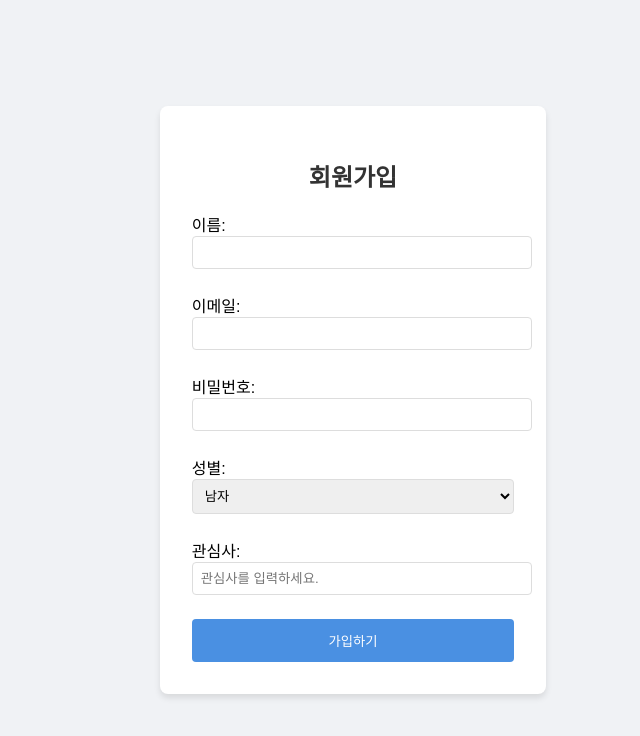
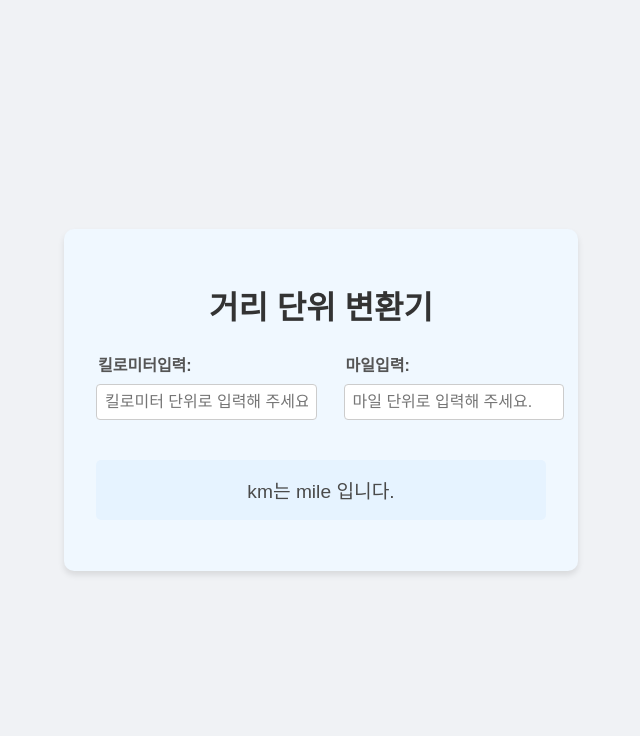
Before and after one commit to chakihwan/ReactProject2024, a React (Create React App) app: page / in a window 1280 px wide. Shown: the top 736 px of the page, without its empty margins (319-959 px from the left). Built offline with nearby package versions, Linux system fonts and the light colour scheme.

Commit message:
12장 부모컴포넌트 상태변수를 하위 컴포넌트에서 공유하는 방법

```diff
--- /dev/null
+++ b/src/chp12/BoilingVerdict.jsx
@@ -0,0 +1,10 @@
+import React from 'react';
+
+function BoilingVerdict(props) {
+    if (props.celsius >= 100){
+        return <p>물이 끓습니다.</p>;
+    }
+    return <p>물이 끓지 않습니다.</p>
+}
+
+export default BoilingVerdict;
--- /dev/null
+++ b/src/chp12/Calculator.jsx
@@ -0,0 +1,21 @@
+import React, {useState} from 'react';
+import BoilingVerdict from "./BoilingVerdict";
+
+function Calculator(props) {
+    const [temperature, setTemperature] = useState('');
+
+    const handleChange = (event) => {
+        setTemperature(event.target.value);
+    }
+
+    return (
+        <fieldset>
+            <legend>섭씨 온도를 입력하세요:</legend>
+            <input type ="text"
+                value={temperature}
+                onChange={handleChange}/>
+            <BoilingVerdict celsius={parseFloat(temperature)}/>
+        </fieldset>
+    );
+}
+export default Calculator;
--- /dev/null
+++ b/src/chp12/Calculator2.jsx
@@ -0,0 +1,12 @@
+import React from 'react';
+import TemperatureInput from "./TemperatureInput";
+
+function Calculator2(props) {
+    return (
+        <div>
+            <TemperatureInput scale = 'c'/>
+            <TemperatureInput scale = 'f'/>
+        </div>
+    );
+}
+export default Calculator2;
--- /dev/null
+++ b/src/chp12/Calculator3.jsx
@@ -0,0 +1,54 @@
+import React, {useState} from 'react';
+import TemperatureInput2 from "./TemperatureInput2";
+import BoilingVerdict from "./BoilingVerdict";
+
+// 화씨를 섭씨로 변경해서 반환
+function toCelsius(fahrenheit) {
+    return (fahrenheit - 32) * 5 / 9;
+}
+// 섭씨를 화씨로 변경해서 반환
+function toFahrenheit(celsius) {
+    return celsius * 9 / 5 + 32;
+}
+function tryConvert(temperature, convert){
+    const input = parseFloat(temperature);
+    if (Number.isNaN(input)) {
+        return '';
+    }
+    const output = convert(input);
+    const rounded = Math.round(output * 1000) / 1000;
+    return rounded.toString();
+}
+
+function Calculator3(props) {
+    const [temperature, setTemperature] = useState('');
+    const [scale, setScale] = useState('c');
+
+    const handleCelsiusChange = (temperature) => {
+        setTemperature(temperature);
+        setScale('c');
+    }
+    const handleFahrenheitChange = (temperature) => {
+        setTemperature(temperature);
+        setScale('f');
+    }
+    const celsius = scale === 'f' ? tryConvert(temperature, toCelsius) :
+        temperature;
+    const fahrenheit = scale === 'c' ? tryConvert(temperature, toFahrenheit) :
+        temperature;
+    return (
+        <div>
+            <TemperatureInput2
+                scale="c"
+                temperature={celsius}
+                onTemperatureChange={handleCelsiusChange}/>
+            <TemperatureInput2
+                scale="f"
+                temperature={fahrenheit}
+                onTemperatureChange={handleFahrenheitChange}/>
+            <BoilingVerdict
+                celsius={parseFloat(celsius)} />
+        </div>
+    );
+}
+export default Calculator3;
--- /dev/null
+++ b/src/chp12/TemperatureInput.jsx
@@ -0,0 +1,19 @@
+import React, {useState} from 'react';
+
+const scaleNames = {
+    c: '섭씨',
+    f: '화씨'
+};
+function TemperatureInput(props) {
+    const [temperature, setTemperature] = useState('');
+    const handleChange = (event) => {
+        setTemperature(event.target.value);
+    }
+    return (
+        <fieldset>
+            <legend>온도를 입력해 주세요.(단위:{scaleNames[props.scale]}):</legend>
+            <input type ="text" value={temperature} onChange={handleChange}/>
+        </fieldset>
+    )
+}
+export default TemperatureInput;
--- /dev/null
+++ b/src/chp12/TemperatureInput2.jsx
@@ -0,0 +1,20 @@
+import React from 'react';
+
+const scaleNames = {
+    c: '섭씨',
+    f: '화씨'
+};
+function TemperatureInput(props) {
+
+    const handleChange = (event) => {
+        props.onTemperatureChange(event.target.value);
+    }
+
+    return (
+        <fieldset>
+            <legend>온도를 입력해 주세요.(단위:{scaleNames[props.scale]}):</legend>
+            <input type ="text" value={props.temperature} onChange={handleChange}/>
+        </fieldset>
+    );
+}
+export default TemperatureInput;
--- /dev/null
+++ b/src/chp12/distance/DistanceConverter.jsx
@@ -0,0 +1,54 @@
+import React,{useState} from 'react';
+import styles from './DistanceConverter.module.css';
+import DistanceInput from "./DistanceInput";
+
+function toKilometers(miles) {
+    return miles * 1.60934;
+}
+function toMiles(kilometer) {
+    return kilometer / 1.60934;
+}
+
+function tryConvert(distance, convert){
+    const input = parseFloat(distance);
+
+    if (Number.isNaN(input)) {
+        return '';
+    }
+    const output = convert(input);
+    const rounded = Math.round(output * 1000) / 1000;
+    return rounded.toString();
+}
+
+function DistanceConverter(){
+    const [distance, setDistance] = useState('');
+    const [unit, setUnit] = useState('km');
+
+    const handleKilometerChange = (distance) => {
+        setDistance(distance);
+        setUnit('km');
+    }
+    const handleMileChange = (distance) => {
+        setDistance(distance);
+        setUnit('mile');
+    }
+    const kilometer = unit === 'mile' ? tryConvert(distance, toKilometers) : distance
+    const mile = unit === 'km' ? tryConvert(distance, toMiles) : distance
+
+    return (
+        <div className={styles.container}>
+            <h1 className={styles.title}>거리 단위 변환기</h1>
+            <div className={styles.inputContainer}>
+                <DistanceInput unit ='km' distance = {kilometer}
+                               onDistanceChange = {handleKilometerChange}/>
+                <DistanceInput unit ='mile' distance = {mile}
+                               onDistanceChange = {handleMileChange}/>
+            </div>
+            <p className={styles.result}>
+                {kilometer}km는 {mile}mile 입니다.
+            </p>
+        </div>
+    );
+}
+
+export default DistanceConverter;
--- /dev/null
+++ b/src/chp12/distance/DistanceConverter.module.css
@@ -0,0 +1,48 @@
+.container {
+    max-width: 600px;
+    margin: 2rem auto;
+    padding: 2rem;
+    background-color: #f0f8ff;
+    border-radius: 10px;
+    box-shadow: 0 4px 6px rgba(0, 0, 0, 0.1);
+}
+
+.title {
+    text-align: center;
+    color: #333;
+    font-size: 2rem;
+    margin-bottom: 1.5rem;
+}
+
+.inputContainer {
+    display: flex;
+    justify-content: space-between;
+    margin-bottom: 1.5rem;
+}
+
+.inputField {
+    width: 45%;
+}
+
+.inputField input {
+    width: 100%;
+    padding: 0.5rem;
+    font-size: 1rem;
+    border: 1px solid #ccc;
+    border-radius: 4px;
+}
+
+.inputField legend {
+    font-weight: bold;
+    color: #555;
+    margin-bottom: 0.5rem;
+}
+
+.result {
+    text-align: center;
+    font-size: 1.2rem;
+    color: #4a4a4a;
+    background-color: #e6f3ff;
+    padding: 1rem;
+    border-radius: 5px;
+}
--- /dev/null
+++ b/src/chp12/distance/DistanceInput.jsx
@@ -0,0 +1,24 @@
+import React from 'react';
+import styles from './DistanceConverter.module.css'
+
+const unitNames = {
+    km : "킬로미터",
+    mile : "마일"
+}
+
+function DistanceInput(props) {
+    const handleChange = (event) => {
+        props.onDistanceChange(event.target.value);
+    }
+
+    return (
+        <div className={styles.inputField}>
+            <legend>
+                {unitNames[props.unit]}입력:
+            </legend>
+            <input value={props.distance} onChange={handleChange} placeholder={`${unitNames[props.unit]} 단위로 입력해 주세요.`}/>
+        </div>
+    );
+}
+
+export default DistanceInput
--- a/src/index.js
+++ b/src/index.js
@@ -35,11 +35,15 @@
 import RequestForm from "./chp11/RequestForm";
 import NameRequestForm from "./chp11/NameRequestForm";
 import SignUp from "./chp11/SignUp";
+import Calculator from "./chp12/Calculator";
+import Calculator2 from "./chp12/Calculator2";
+import Calculator3 from "./chp12/Calculator3";
+import DistanceConverter from "./chp12/distance/DistanceConverter";
 
 const root = ReactDOM.createRoot(document.getElementById('root'));
     root.render(
         <React.StrictMode>
-            <SignUp/>
+            <DistanceConverter/>
         </React.StrictMode>
     );
 
```
